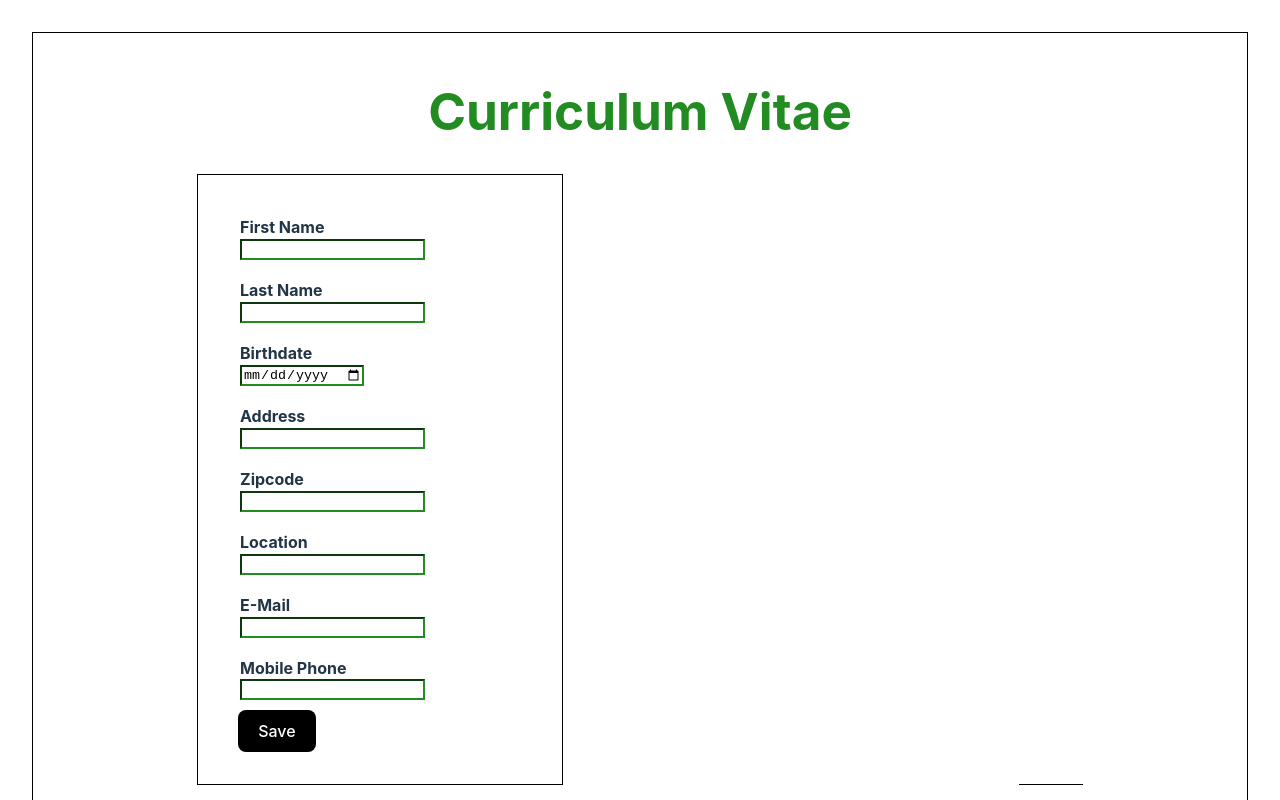
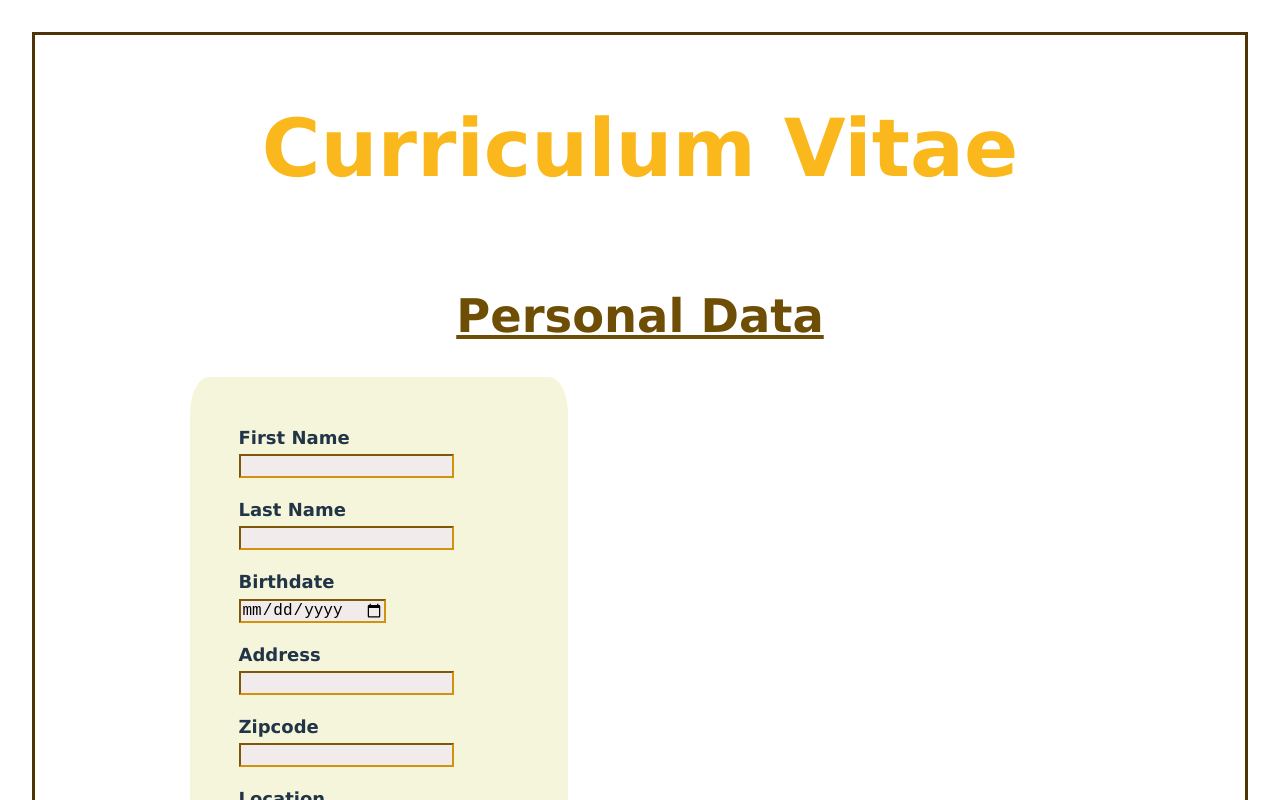
Before and after one commit to Vwalln99/CV-Application, a React (Vite) app in the folder CV-Application/: page / in a window 1280 px wide. Shown: the top 800 px of the page. Built offline with nearby package versions, Linux system fonts and the light colour scheme.

Commit message:
init commit

```diff
--- a/CV-Application/src/App.css
+++ b/CV-Application/src/App.css
@@ -9,7 +9,7 @@
 .container {
   display: flex;
   flex-direction: column;
-  border: solid black 1px;
+  border: solid rgb(78, 52, 7) 3px;
   padding: 1em;
 }
 
@@ -19,34 +19,61 @@ label{
 button{
   border-radius: 8px;
   border: 1px solid transparent;
-  padding: 0.6em 1.2em;
+  padding: 1em 1em;
   font-size: 1em;
   font-weight: 500;
   font-family: inherit;
   color: white;
-  background-color: black;
-  margin-left: 0.5em;
+  background-color: rgb(78, 52, 7);
+  margin: 0.5em;
+  font-weight: bold;
+
 }
 form{
   padding: 2em;
-  border: solid black 1px;
+  border: solid transparent;
+  border-radius: 5%;
   width:300px;
-  margin-right: 15em;
+  margin-right: 8em;
   margin-bottom: 2em;
+  font-size: 18px;
+  background-color: beige;
 }
 
 h1{
   text-align: center;
-  color: forestgreen;
+  color: rgb(250, 184, 29);
+
 }
 
 h2{
   font-size: 2.9em;
-  color: rgb(32, 78, 32);
+  color: rgb(110, 77, 5);
+  text-align: center;
+  margin-bottom: 30px;
+  margin-top: 40px;
+  text-decoration: underline;
+
 }
-
+h3{
+  font-size: 2.1em;
+  color:  rgb(110, 77, 5);
+  line-height: 0px;
+}
+h4{
+  font-size: 1.6em;
+  color:  rgb(110, 77, 5);
+  line-height: 0px;
+}
+p{
+  line-height: 5px;
+  font-size: 18px;
+}
 input{
-  border-color: forestgreen;
+  border-color:  rgb(209, 147, 14);
+  background-color: rgba(242, 235, 235, 0.988);
+  font-size: 16px;
+  margin-top: 5px;
 }
 
 .formattedData {
@@ -55,11 +82,10 @@ input{
   justify-content: center;
   width: auto;
   height: auto;
-  margin-left: 3em;
   margin-bottom: 2em;
-  border-bottom: solid black 1px;
+  border-bottom: solid rgb(78, 52, 7) 3px;
   padding: 2em;
-  line-height: 0.5;
+  text-align: center;
 }
 
 .formS{
@@ -90,6 +116,13 @@ margin-right: 25.5em;
   flex-direction: row;
 }
 
+.key{
+  border: solid 2px grey;
+  border-radius: 5%;
+  margin: 5px;
+  padding: 10px;
+  align-self: center;
+}
 
 #root > div >div {
 display:flex;
--- a/CV-Application/src/App.tsx
+++ b/CV-Application/src/App.tsx
@@ -11,12 +11,15 @@ function App() {
     <>
       <div className='container'>
         <h1>Curriculum Vitae</h1>
+        <h2>Personal Data</h2>
         <div>
           < InputForm/>
         </div>
+        <h2>Education</h2>
         <div>
           <InputFormEducation/>
         </div>
+        <h2>Career</h2>
         <div>
           <InputFormCareer/>
         </div>
--- a/CV-Application/src/components/FormViewCareer.tsx
+++ b/CV-Application/src/components/FormViewCareer.tsx
@@ -12,8 +12,7 @@ type Props = {
 export default function FormViewCareer({formDataCareer}: Props) {
     return(
         <>
-                  <h2>Career</h2>
-        <p>{formDataCareer.jobName}</p>
+        <h4>{formDataCareer.jobName}</h4>
         <p>{formDataCareer.position}</p>
         <p>{formDataCareer.jobDescripton}</p>
         <p>{formDataCareer.startDate}</p>
--- a/CV-Application/src/components/FormViewPersonal.tsx
+++ b/CV-Application/src/components/FormViewPersonal.tsx
@@ -14,8 +14,8 @@ type Props = {
 export default function FormViewPersonal({formDataPersonal}: Props) {
     return(
         <>
-        <h2>{formDataPersonal.firstName}</h2>
-        <h2>{formDataPersonal.lastname}</h2>
+        <h3>{formDataPersonal.firstName}</h3>
+        <h4>{formDataPersonal.lastname}</h4>
         <p>{formDataPersonal.birthDate}</p>
         <p>{formDataPersonal.address}</p>
         <p>{formDataPersonal.zipcode}</p>
--- a/CV-Application/src/components/FormViewSchool.tsx
+++ b/CV-Application/src/components/FormViewSchool.tsx
@@ -10,8 +10,7 @@ type Props = {
 export default function FormViewSchool({formDataSchool}: Props) {
     return(
         <>
-        <h2>Education</h2>
-        <p>{formDataSchool.schoolName}</p>
+        <h4>{formDataSchool.schoolName}</h4>
         <p>{formDataSchool.subject}</p>
         <p>{formDataSchool.endDate}</p>
         </>
--- a/CV-Application/src/components/Formular.tsx
+++ b/CV-Application/src/components/Formular.tsx
@@ -31,10 +31,23 @@ export default function InputForm() {
     setUserData({ ...userData, [type]: e?.target?.value });
   };
 
+  const isFormValid = () => {
+    for (const key in userData) {
+      if (userData[key] === "") {
+        return false;
+      }
+    }
+    return true;
+  };
+
   const handleSubmit = (e: FormEvent<HTMLFormElement>) => {
     e.preventDefault();
-    setShowForm(false);
-    console.log(userData);
+
+    if (isFormValid()) {
+      setShowForm(false);
+    } else {
+      alert("Please fill out all fields before submitting the form.");
+    }
   };
 
   return (
--- a/CV-Application/src/components/Karriere.tsx
+++ b/CV-Application/src/components/Karriere.tsx
@@ -42,6 +42,7 @@ export default function InputFormCareer() {
     });
     setShowForm(false);
   };
+
 
   const handleEdit = (index: number) => {
     setUserData(entries[index]);
@@ -103,13 +104,13 @@ export default function InputFormCareer() {
       )}
        <div className="formattedData" id="karriere">
         {entries.map((entry, index) => (
-          <div key={index} >
+          <div key={index} className="key" >
             <FormViewCareer formDataCareer={entry} />
             <button type="button" onClick={() => handleRemove(index)}>
-              Remove
+              -
             </button>
             <button type="button" onClick={() => handleEdit(index)}>
-              Edit
+              +
             </button>
           </div>
         ))}
--- a/CV-Application/src/components/Schulbildung.tsx
+++ b/CV-Application/src/components/Schulbildung.tsx
@@ -83,13 +83,13 @@ export default function InputFormEducation() {
       )}
         <div className="formattedData" id="school">
           {entries.map((entry, index) => (
-            <div key={index}>
+            <div key={index} className="key">
               <FormViewSchool formDataSchool={entry} />
               <button type="button" onClick={() => handleRemove(index)}>
-                Remove
+                -
               </button>
               <button type="button" onClick={() => handleEdit(index)}>
-                Edit
+                +
               </button>
             </div>
           ))}
--- a/CV-Application/src/index.css
+++ b/CV-Application/src/index.css
@@ -1,5 +1,5 @@
 :root {
-  font-family: Inter, system-ui, Avenir, Helvetica, Arial, sans-serif;
+  font-family: 'Lucida Sans', 'Lucida Sans Regular', 'Lucida Grande', 'Lucida Sans Unicode', Geneva, Verdana, sans-serif;
   line-height: 1.3;
   font-weight: 400;
 
@@ -30,13 +30,13 @@ body {
 }
 
 h1 {
-  font-size: 3.2em;
+  font-size: 5em;
   line-height: 1.1;
 }
 
 
 button:hover {
-  border-color: #646cff;
+  border-color: rgb(169, 112, 14);
 }
 
 
@@ -49,6 +49,6 @@ button:hover {
     color: #747bff;
   }
   button {
-    background-color: black;
+    background-color: rgb(78, 52, 7);
   }
 }
```
